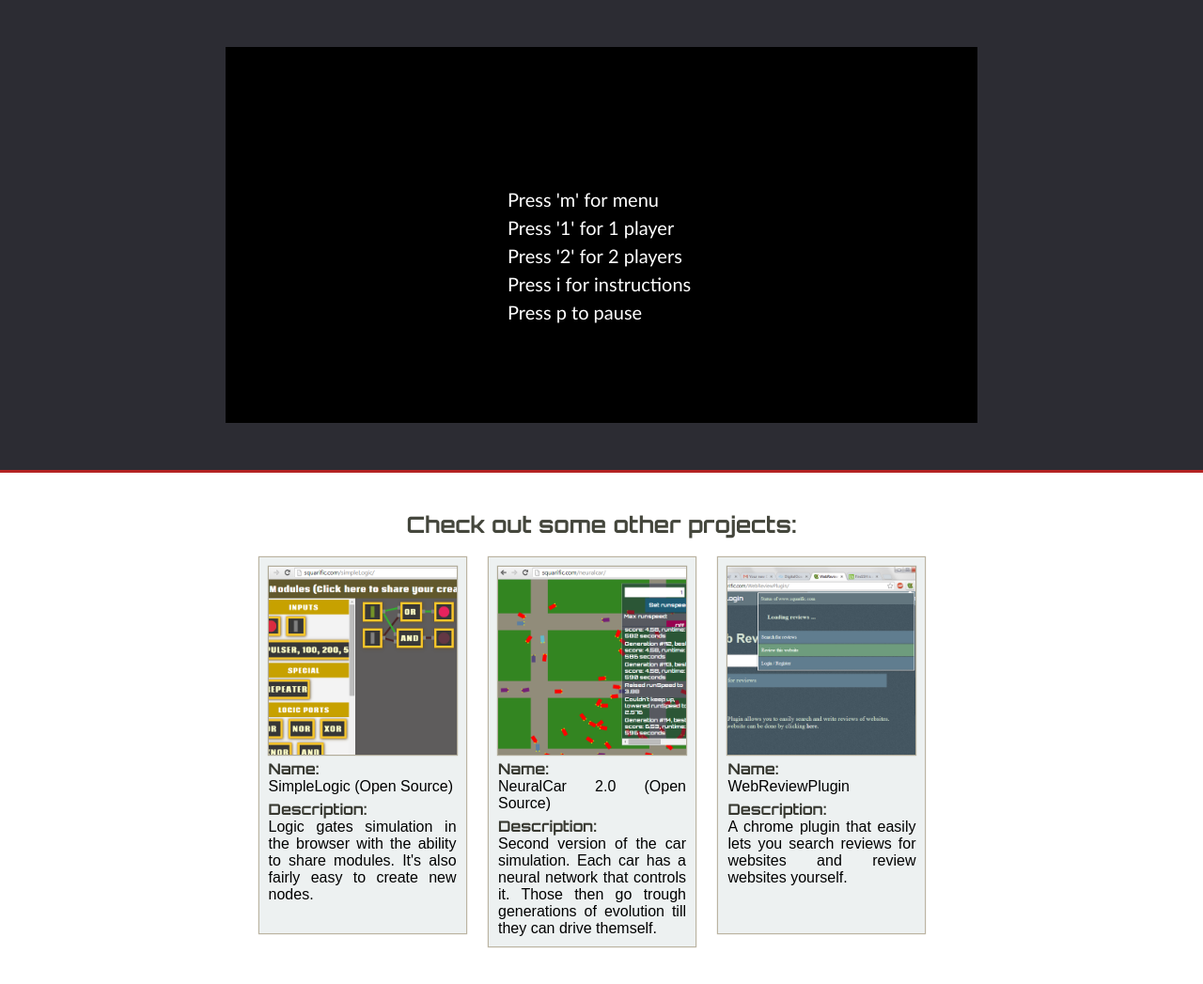
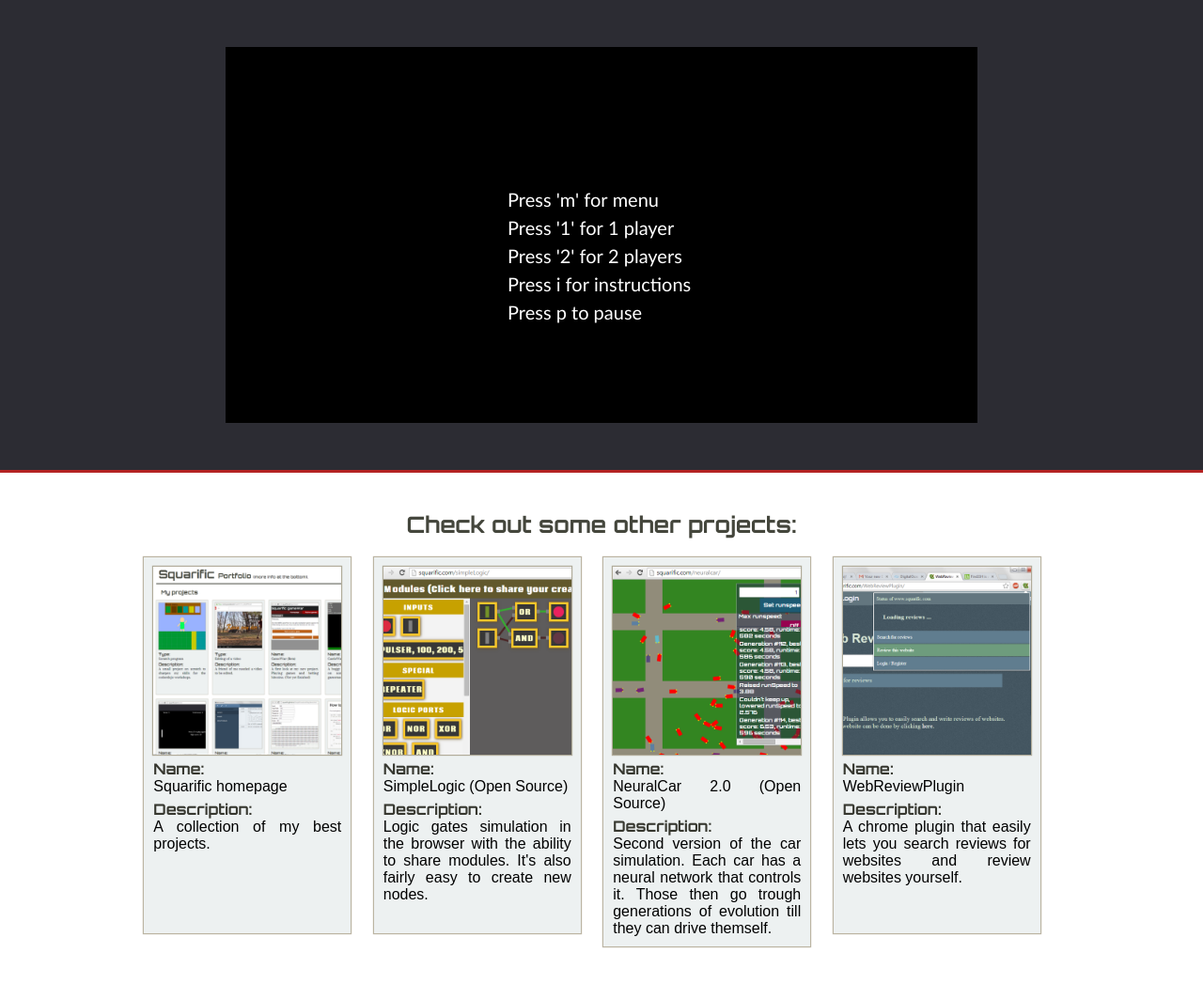
Before and after one commit to Squarific/Pong-Kevin, a plain HTML site: page index.html in a window 1280 px wide. Shown: the whole page at 94% size. Drawn offline with Linux system fonts and the light colour scheme; a web font is replaced by a local one.

Commit message:
Add link to homepage + don't style body

```diff
--- a/index.html
+++ b/index.html
@@ -12,6 +12,13 @@
 		</center>
 		<div class="projects">
 			<div class="subtitle">Check out some other projects:</div>
+			<a href="/" class="project" title="Squarific Homepage">
+				<img src="screens/squarific.png" alt="Squarific">
+				<div class="label">Name:</div>
+				Squarific homepage
+				<div class="label">Description:</div>
+				A collection of my best projects.
+			</a>
 			<a href="/simplelogic/" class="project" title="NeuralCar">
 				<img src="screens/simplelogic.png" alt="SimpleLogic"/>
 				<div class="label">Name:</div>
--- a/projects.css
+++ b/projects.css
@@ -1,6 +1,3 @@
-body {
-	font-family: 'Arapey', sans-serif;
-}
 .subtitle {
 	margin:10px;
 	padding:10px;
@@ -14,6 +11,7 @@ body {
 	text-align:center;
 	padding:20px;
 	background:white;
+	font-family: 'Arapey', sans-serif;
 }
 .project {
 	display:inline-block;
```
Also changed, not shown: screens/squarific.png (added).
